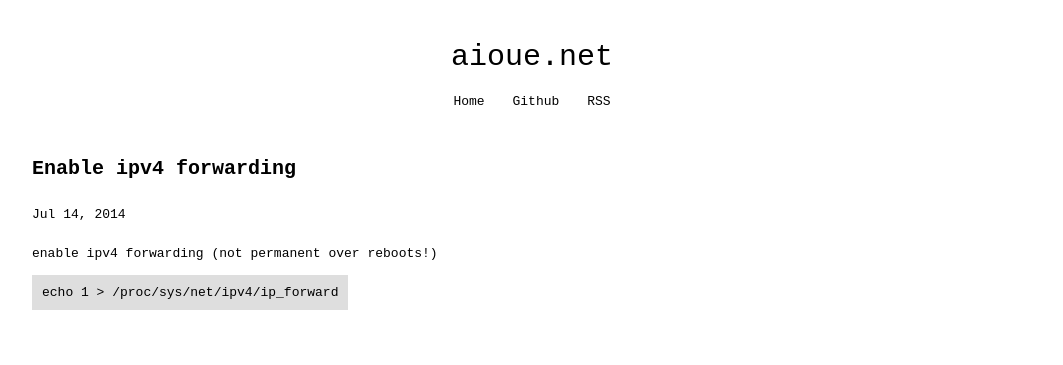
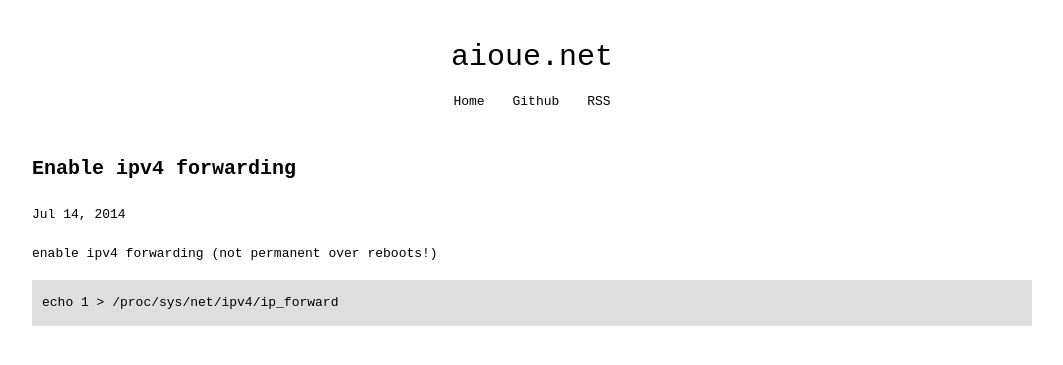
Before and after one commit to aioue/aioue.github.io, a Jekyll site: the page built from _posts/2014-07-14-enable-ipv4-forwarding.markdown, in a window 1280 px wide. Shown: the top 365 px of the page, without its empty margins (108-1171 px from the left). Built offline with Jekyll 4.4.1, drawn with Linux system fonts in a browser that asks for light colours.

Commit message:
Update style.css

```diff
--- a/css/style.css
+++ b/css/style.css
@@ -64,4 +64,6 @@ code {
     white-space: break-spaces;
     background: #dedede;
     padding: 10px;
+    display: block;
+    margin: 10px 0;
 }
```
